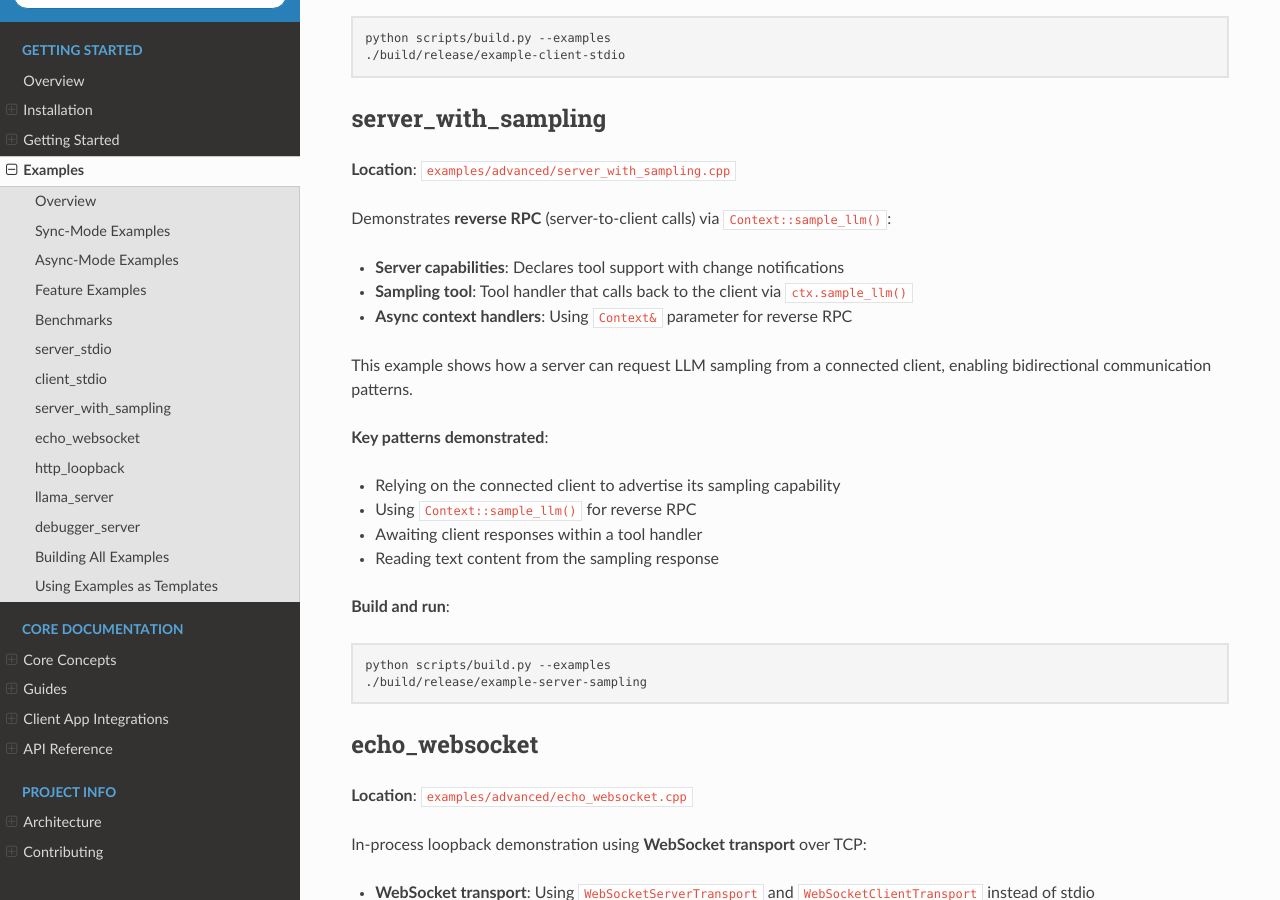
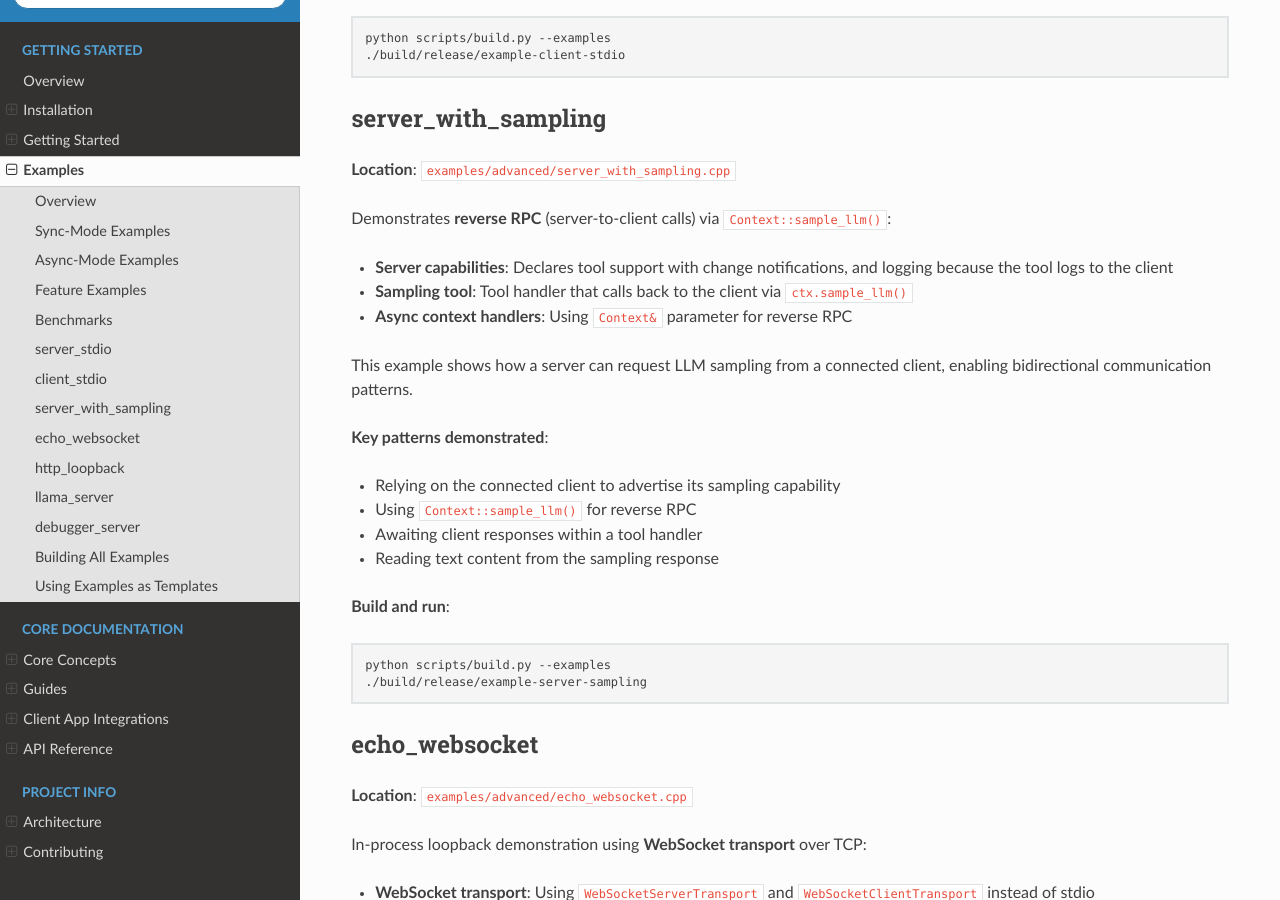
Before and after one commit to yurirocha15/mcp-cpp-sdk, a Sphinx documentation site: the page built from docs/examples.rst, in a window 1280 px wide and 900 px high, scrolled down 3372 px. Built offline with Sphinx 7.4.7 and the Read the Docs theme 3.1.0, drawn with Linux system fonts in a browser that asks for light colours; the version number could not be read and is left out.

Commit message:
docs: declare the logging capability in the sampling server example
server_with_sampling.cpp logs to the client before it asks for a
sample, so it declares the logging capability as well, and the examples
page lists it.

Tested by running the example over stdio, with a client that answers
its sampling request and with the interactive client example.

```diff
--- a/docs/examples.rst
+++ b/docs/examples.rst
@@ -169,7 +169,8 @@ server_with_sampling
 
 Demonstrates **reverse RPC** (server-to-client calls) via ``Context::sample_llm()``:
 
-* **Server capabilities**: Declares tool support with change notifications
+* **Server capabilities**: Declares tool support with change notifications, and logging
+  because the tool logs to the client
 * **Sampling tool**: Tool handler that calls back to the client via ``ctx.sample_llm()``
 * **Async context handlers**: Using ``Context&`` parameter for reverse RPC
 
```
Also changed, not shown: 1 other file.
